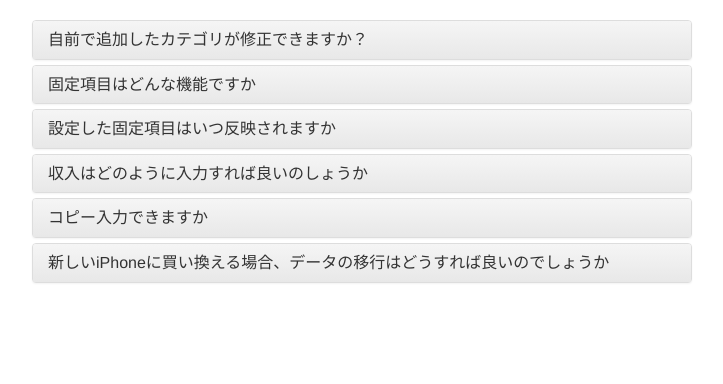
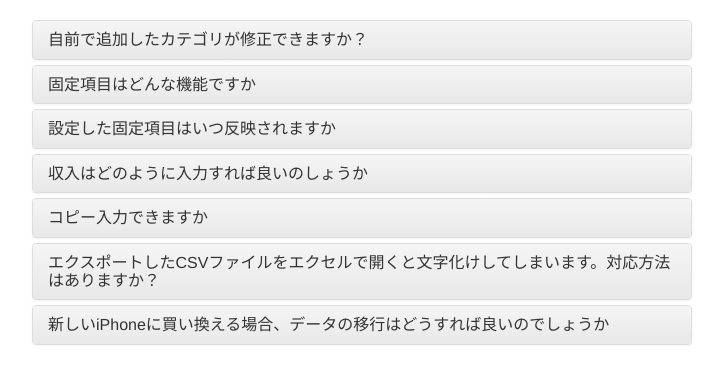
Before and after one commit to swalloworks/swalloworks.github.io, a Jekyll site: the page keepAccounts/faq/faq.html, which Jekyll copies as it is, in a window 1280 px wide. Shown: the top 384 px of the page, without its empty margins (278-1001 px from the left). Built offline with Jekyll 4.4.1, drawn with Linux system fonts in a browser that asks for light colours; nearby versions of some CDN libraries.

Commit message:
add faq of excel open csv

```diff
--- a/keepAccounts/faq/faq.html
+++ b/keepAccounts/faq/faq.html
@@ -115,6 +115,41 @@
                         </div>
                     </div>
 
+                    <div class="panel panel-default">
+                        <div class="panel-heading">
+                            <h4 class="panel-title">
+                                <a class="accordion-toggle" data-toggle="collapse" data-parent="#accordion" href="#collapse_excel">
+                                    エクスポートしたCSVファイルをエクセルで開くと文字化けしてしまいます。対応方法はありますか？
+                                 </a>
+                            </h4>
+                        </div>
+                        <div id="collapse_excel" class="panel-collapse collapse">
+                            <div class="panel-body">
+<pre>
+CSVファイルがUTF-8 でエンコーディングされていますので、
+直接Excelで開きますと、文字化けになってしまいます。
+
+この問題は次回のバージョンで改善させて頂きたいと思いますが、
+当面の対策として下記の方法があります。
+
+【方法１】CSVファイルの保存形式をANSIに変更してから開く
+メモ帳でCSVファイルを開きます。
+[ファイル]メニューの[名前を付けて保存]メニューを選択します。
+ファイル保存ダイアログが表示されますので、ダイアログ下部の[文字コード]を"ANSI"に設定します。
+保存してから、再度EXCELで開きます。
+※ ANSIに変換するためUnicodeでしか表現できない文字は欠落する場合がある("?"の文字に置き換わります)ので注意してください。
+
+【方法２】BOMヘッダを付加する
+メモ帳でCSVファイルを開きます。
+[ファイル]メニューの[名前を付けて保存]メニューを選択します。
+ファイル保存ダイアログが表示されますので、ダイアログ下部の[文字コード]を"UTF-8"に設定します。
+保存してから、再度EXCELで開きます。
+</pre>
+詳しくは<a href="https://www.ipentec.com/document/document.aspx?page=office-excel-open-utf-8-csv-file">コチラのサイト</a>をご参考して頂ければと思います。
+
+                            </div>
+                        </div>
+                    </div>
 
                     <div class="panel panel-default">
                         <div class="panel-heading">
```
